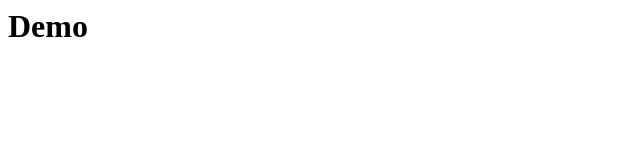
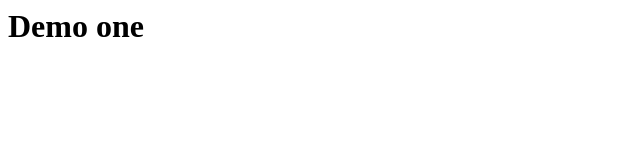
Before and after one commit to waqas-mumtaz/learn-html-css, a plain HTML site: page index.html in a window 1280 px wide. Shown: the full height of the page, 0-640 px from the left. Drawn offline with Linux system fonts and the light colour scheme.

Commit message:
test commit

```diff
--- a/index.html
+++ b/index.html
@@ -1,6 +1,6 @@
 <html>
     <head></head>
     <body>
-        <h1>Demo</h1>
+        <h1>Demo one</h1>
     </body>
 </html>
```
